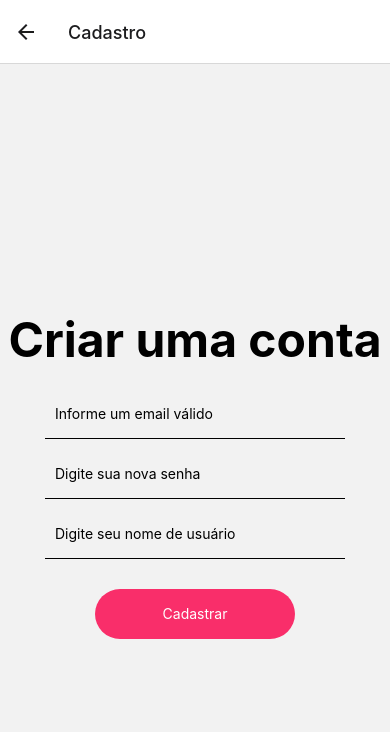
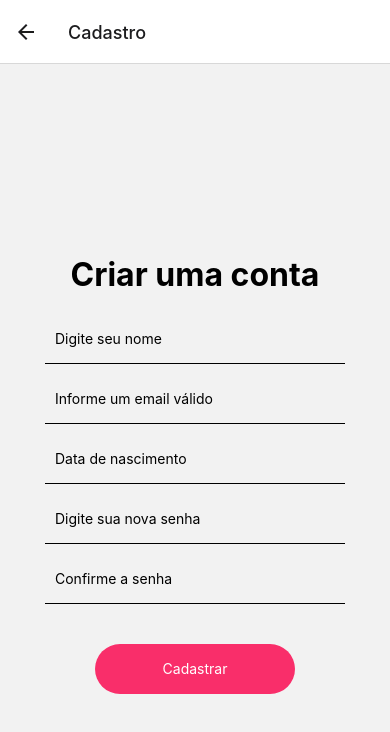
Before and after one commit to ruantsdo/BarberProject, a React Native app: screen /UserRegister in a window 390 px wide. Shown: the top 732 px of the page. Built offline with nearby package versions, Linux system fonts and the light colour scheme.

Commit message:
Updated registration functions and screens.
Updated registration functions and screens. Starting datepicker implementation.

```diff
--- a/src/contexts/auth.jsx
+++ b/src/contexts/auth.jsx
@@ -54,14 +54,14 @@ export const AuthProvider = ({ children }) => {
         });
     }
 
-    async function resgisterWithEmail( email, password, displayName){
+    async function resgisterWithEmail( name, email, birth, password){
         setLoading(true)
 
-        await createUserWithEmailAndPassword(auth, email, password, displayName)
+        await createUserWithEmailAndPassword(auth, email, password )
         .then((userCredential) => {
             const response = userCredential.user;
             AsyncStorage.setItem('@APPAuth:token', JSON.stringify(response))
-            writeInDB(response, email, displayName)
+            writeUserInDB(response, name, email, birth )
             handleUserData(response)
         }).catch((error) => {
             setRegisterError(true)
@@ -89,10 +89,11 @@ export const AuthProvider = ({ children }) => {
         setLoading(false)
     }
 
-    async function writeInDB(response, email, displayName){
+    async function writeUserInDB(response, name, email, birth ){
         await setDoc(doc(db, "users", response.uid), {
-            name: displayName,
+            name: name,
             email: email,
+            birth: birth,
           });
     }
 
@@ -116,7 +117,7 @@ export const AuthProvider = ({ children }) => {
                     signInWithEmail,
                     resgisterWithEmail,
                     firebaseSignOut,
-                    writeInDB,
+                    writeUserInDB,
                     handleUserData,
                     loading,
                     errorText,
--- a/src/pages/Home/index.jsx
+++ b/src/pages/Home/index.jsx
@@ -18,7 +18,7 @@ const Home = () => {
     return(
         <View style={{flex:1, justifyContent: 'center', alignItems:'center'}}>
             <Text>Logado como: {user?.name}</Text>
-            <Text>Email: {user?.country}</Text>
+            <Text>Email: {user?.email}</Text>
             <Button title="Sair" onPress={() => firebaseSignOut()} />
         </View>
     )
--- a/src/pages/UserRegister/index.jsx
+++ b/src/pages/UserRegister/index.jsx
@@ -14,12 +14,23 @@ const UserRegister = () => {
 
     const [email, setEmail] = useState("")
     const [password, setPassword] = useState("")
-    const [displayName, setDisplayName] = useState("")
+    const [passwordConfirm, setPasswordConfirm] = useState("")
+    const [name, setName] = useState("")
+    const [birth, setBirth] = useState("")
+    const [passwordCheck, setPasswordCheck] = useState(true)
 
     useEffect(()=>{
         setErrorText("")
         setLoginError(false)
     }, [])
+
+    useEffect(()=>{
+        if(password === passwordConfirm){
+            setPasswordCheck(true)
+        } else {
+            setPasswordCheck(false)
+        }
+    },[password, passwordConfirm])
 
     return(
         <KeyboardAvoidingView
@@ -30,11 +41,25 @@ const UserRegister = () => {
             <Text style={styles.title}>Criar uma conta</Text>
             <TextInput
                 style={styles.input}
+                placeholder="Digite seu nome"
+                type="text"
+                onChangeText={(text) => setName(text)}
+                value={name}
+            />
+            <TextInput
+                style={styles.input}
                 placeholder="Informe um email válido"
                 type="email"
                 onChangeText={(text) => setEmail(text)}
                 onChange={()=> setRegisterError(false)}
                 value={email}
+            />
+            <TextInput
+                style={styles.input}
+                placeholder="Data de nascimento"
+                type="text"
+                onChangeText={(text) => setBirth(text)}
+                value={birth}
             />
             <TextInput
                 style={styles.input}
@@ -47,12 +72,13 @@ const UserRegister = () => {
             />
             <TextInput
                 style={styles.input}
-                placeholder="Digite seu nome de usuário"
+                secureTextEntry={true}
+                placeholder="Confirme a senha"
                 type="text"
-                onChangeText={(text) => setDisplayName(text)}
-                value={displayName}
+                onChangeText={(text) => setPasswordConfirm(text)}
+                onChange={()=> setRegisterError(false)}
+                value={passwordConfirm}
             />
-
             {registerError === true ?
                 <View style={styles.contentAlert}>
                     <MaterialCommunityIcons
@@ -65,7 +91,12 @@ const UserRegister = () => {
             :
                 <View></View>
             }
-            {email === "" || password === "" ?
+            {passwordCheck === false ?
+                <Text style={styles.warningAlert}>As senhas devem ser iguais.</Text>
+                :
+                <View style={{height:10}}/>
+            }
+            {name === "" || email === "" || birth === "" || password === "" || passwordConfirm === "" && passwordCheck === true ?
                 <TouchableOpacity
                     disabled={true}
                     style={styles.buttonRegister}
@@ -75,7 +106,7 @@ const UserRegister = () => {
             :
                 <TouchableOpacity
                     style={styles.buttonRegister}
-                    onPress={() => resgisterWithEmail( email, password, displayName )}
+                    onPress={() => resgisterWithEmail( name, email, birth, password )}
                 >
                     <Text style={styles.textButtonRegister}>Cadastrar</Text>
                 </TouchableOpacity>
--- a/src/pages/UserRegister/styles.js
+++ b/src/pages/UserRegister/styles.js
@@ -8,7 +8,7 @@ const styles = StyleSheet.create({
         paddingTop: Platform.OS === 'ios' ? 0 : 50,
     },
     title:{
-        fontSize: 48,
+        fontSize: 32,
         marginBottom: 10,
         fontWeight: "bold",
     },
```
